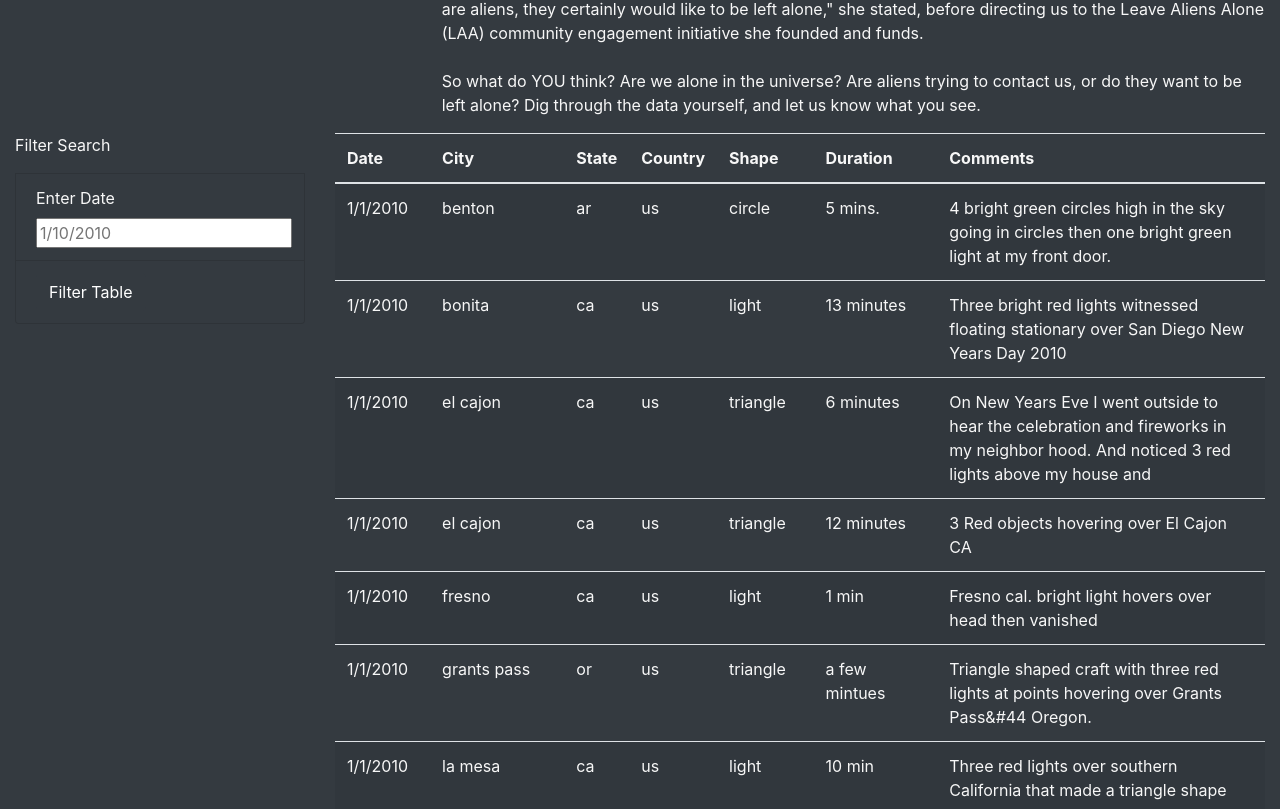
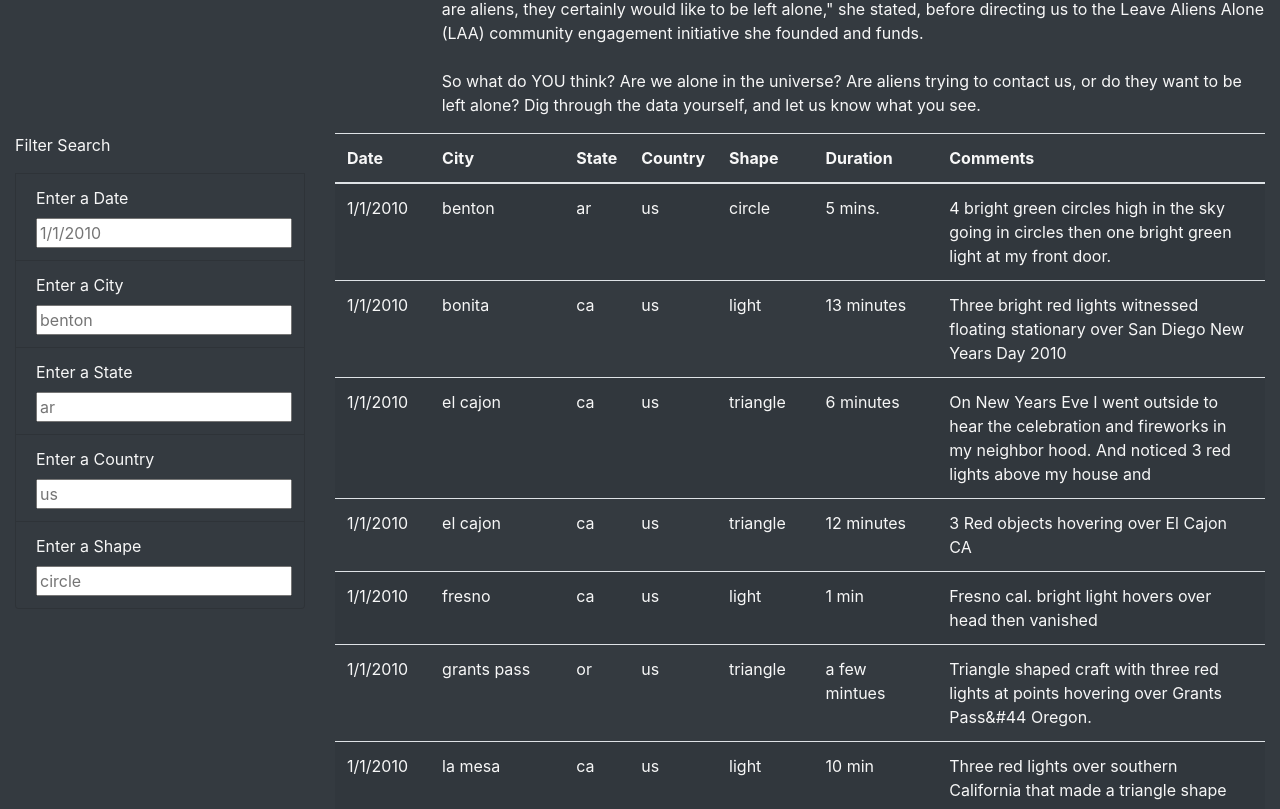
Before and after one commit to Scottiepip/UFOs, a plain HTML site: page index.html in a window 1280 px wide. Shown: the part 606-1415 px from the top of the page. Drawn offline with nearby package versions, Linux system fonts and the light colour scheme.

Commit message:
Add files via upload

```diff
--- a/index.html
+++ b/index.html
@@ -46,11 +46,24 @@
 
                 </ul>
                 <li class="list-group-item bg-dark">
-                    <label for="date">Enter Date</label>
-                    <input type="text" placeholder="1/10/2010" id="datetime" />
+                    <label for="date">Enter a Date</label>
+                    <input type="text" placeholder="1/1/2010" id="datetime" />
                 </li>
                 <li class="list-group-item bg-dark">
-                    <button id="filter-btn" type="button" class="btn btn-dark">Filter Table</button>
+                    <label for="city">Enter a City</label>
+                    <input type="text" placeholder="benton" id="city" />
+                </li>
+                <li class="list-group-item bg-dark">
+                    <label for="state">Enter a State</label>
+                    <input type="text" placeholder="ar" id="state" />
+                </li>
+                <li class="list-group-item bg-dark">
+                    <label for="country">Enter a Country</label>
+                    <input type="text" placeholder="us" id="country" />
+                </li>
+                <li class="list-group-item bg-dark">
+                    <label for="shape">Enter a Shape</label>
+                    <input type="text" placeholder="circle" id="shape" />
                 </li>
             </div>
             <div class="col-md-9">
```
